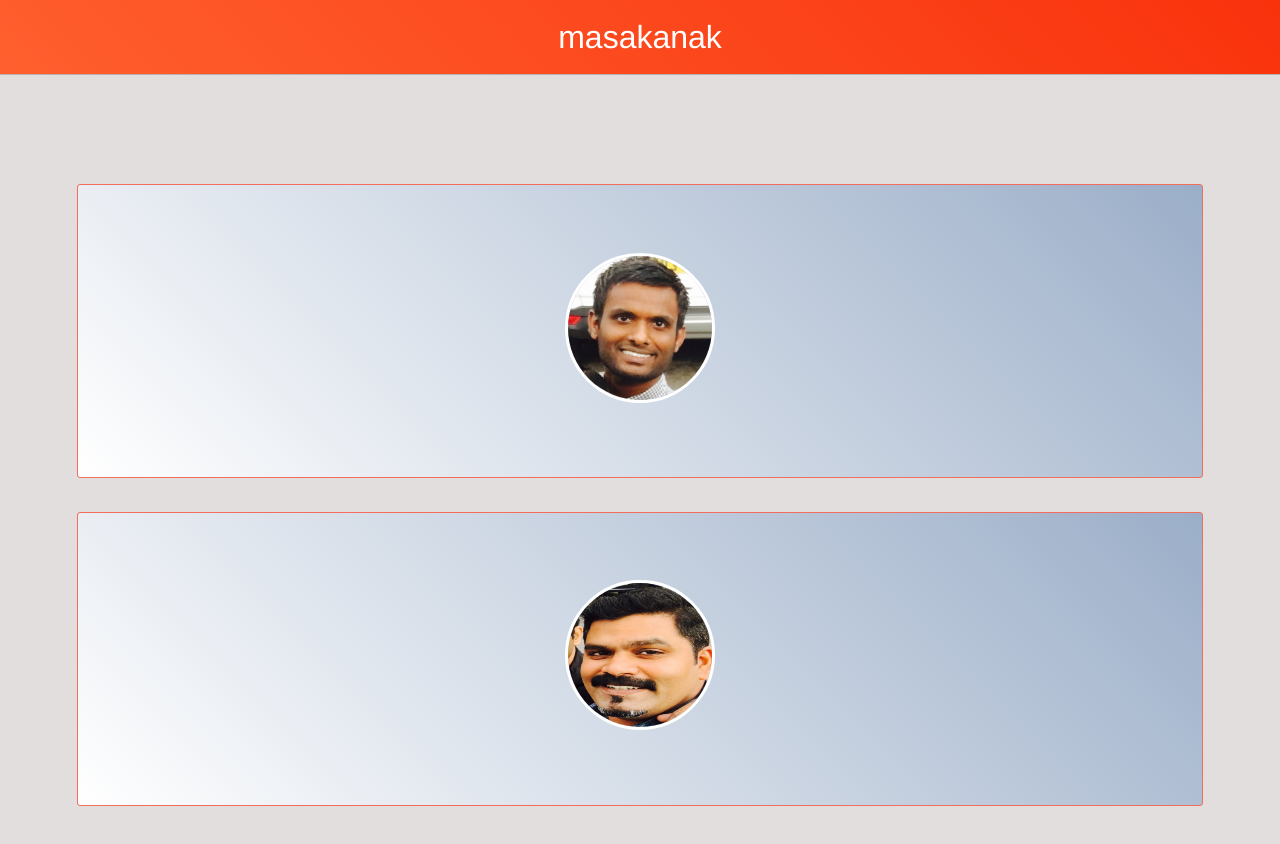
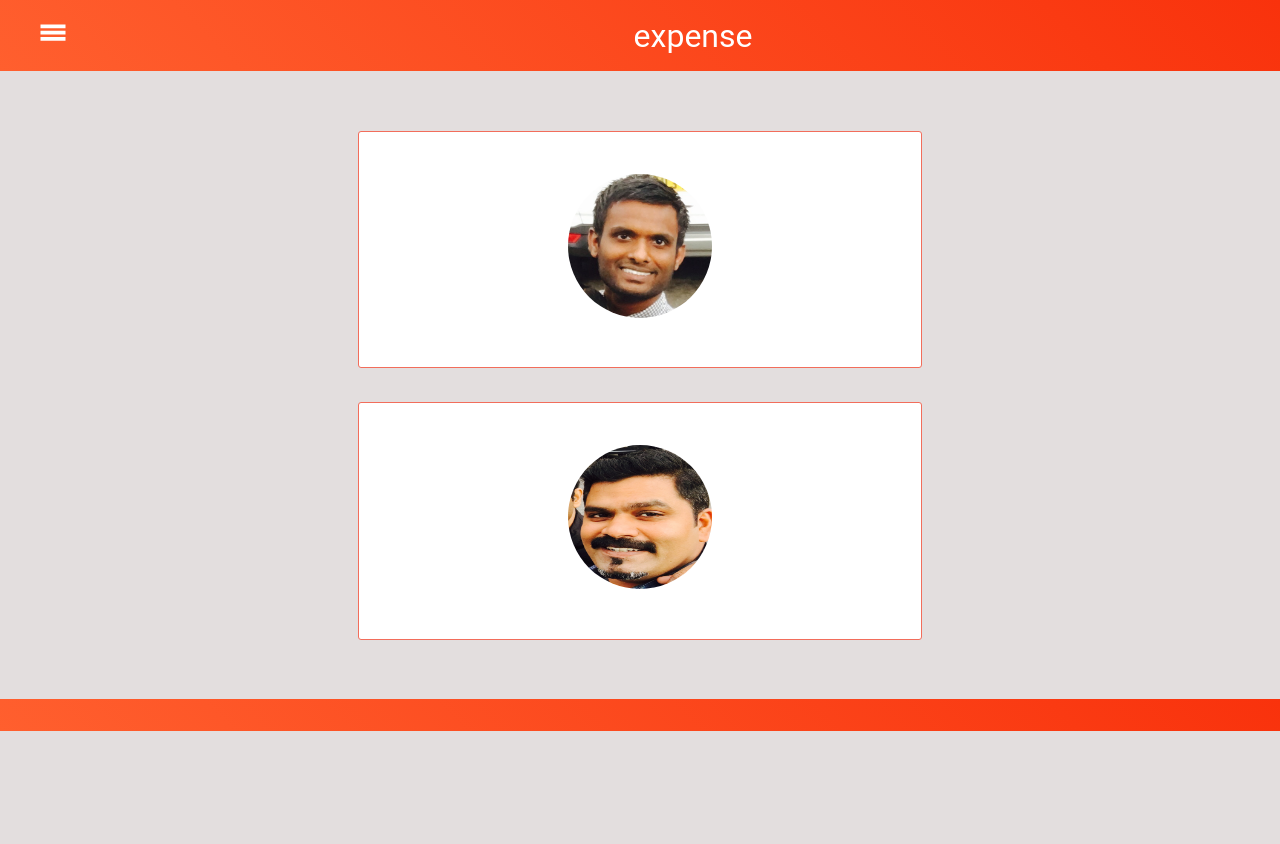
Before and after one commit to anoopmundathan/expense-calc, a React app: page / in a window 1280 px wide. Shown: the top 844 px of the page. After the commit the page ends 800 px from the top, so only its background shows below. Built offline with nearby package versions, Linux system fonts and the light colour scheme.

Commit message:
Add off-canvas menu

```diff
--- a/package.json
+++ b/package.json
@@ -19,6 +19,7 @@
     "query-string": "4.3.4",
     "react": "15.6.1",
     "react-dom": "15.6.1",
+    "react-router-dom": "4.1.1",
     "style-loader": "0.18.2",
     "url-loader": "0.5.9",
     "webpack": "3.1.0"
--- a/src/components/App.js
+++ b/src/components/App.js
@@ -1,5 +1,12 @@
 import React, { Component } from 'react';
 import PropTypes from 'prop-types';
+
+import Nav from './Nav';
+import Header from './Header';
+import Footer from './Footer';
+
+// import { BrowserRouter as Router, Route } from 'react-router-dom';
+
 import ExpenseList from './ExpenseList';
 import saveExpense from '../api';
 
@@ -52,7 +59,8 @@ class App extends Component {
             totalAmount: null,
             perHeadAmount: null,
             personOneFinalAmount: null,
-            personTwoFinalAmount: null
+            personTwoFinalAmount: null,
+            hamburgerClick: false
         }
     }
 
@@ -111,6 +119,12 @@ class App extends Component {
         saveExpense(expenseObj);
     }
 
+    onHamburgerClick() {
+        this.setState({
+            hamburgerClick: !this.state.hamburgerClick
+        });
+    }
+
     render() {
 
         const personOne = this.state.personOne;
@@ -122,13 +136,22 @@ class App extends Component {
         const personOneFinalAmount = this.state.personOneFinalAmount;
         const personTwoFinalAmount = this.state.personTwoFinalAmount;
 
+        const navClass = ['nav'];
+        let mainClass = null;
+        if(this.state.hamburgerClick) {
+            navClass.push('open');
+            mainClass = 'move';
+        }
+
         return(
             <div className='container'>
-                <div className='header'>
-                    <h1>masakanak</h1>
-                </div>
-                <div className='person-container'>
-
+                <Nav
+                    navClass={navClass}/>
+                <main className={mainClass}>
+                    <Header
+                        heading='expense'
+                        onHamburgerClick={this.onHamburgerClick.bind(this)}/>
+                    <div className='person-container'>
                     {!personOne &&
                         <Person
                             image={anoopPic}
@@ -190,7 +213,9 @@ class App extends Component {
                             <p>Vipin's Amount: {this.state.personTwoFinalAmount}</p>
                         </div>
                     }
-                </div>
+                    </div>
+                    <Footer />
+                </main>
             </div>
         );
     }
--- /dev/null
+++ b/src/components/Footer.js
@@ -0,0 +1,10 @@
+import React from 'react';
+
+const Footer = () => {
+    return(
+        <div className='footer'>
+        </div>
+    );
+}
+
+export default Footer;
--- /dev/null
+++ b/src/components/Header.js
@@ -0,0 +1,51 @@
+import React, { Component } from 'react';
+
+
+import PropTypes from 'prop-types';
+
+const Name = (props) => {
+    return(
+        <div className='name'>
+                <h1>{props.name}</h1>
+        </div>
+    );
+}
+
+Name.PropTypes = {
+    name: PropTypes.string.isRequired
+}
+
+const Menu = (props) => {
+    return(
+        <div className='menu'>
+            <a
+                id="menu"
+                onClick={props.onHamburgerClick}>
+                <svg xmlns="http://www.w3.org/2000/svg" viewBox="0 0 24 24">
+                    <path d="M2 6h20v3H2zm0 5h20v3H2zm0 5h20v3H2z"></path>
+                </svg>
+            </a>
+        </div>
+    );
+}
+
+Menu.PropTypes = {
+    onHamburgerClick: PropTypes.func.isRequired
+}
+
+const Header = (props) => {
+    return(
+        <div className='header'>
+            <Menu
+                onHamburgerClick={props.onHamburgerClick}/>
+            <Name name={props.heading}/>
+        </div>
+    );
+}
+
+Header.PropTypes = {
+    heading: PropTypes.string.isRequired,
+    onHamburgerClick: PropTypes.func.isRequired
+}
+
+export default Header;
--- /dev/null
+++ b/src/components/Nav.js
@@ -0,0 +1,16 @@
+import React from 'react';
+
+const navItems = ['Home', 'Expense', 'About'];
+const Nav = (props) => {
+    const menuItems = navItems.map(item => <li key={item}>{item}</li>);
+    return(
+       <div
+        className={props.navClass.join(' ')}>
+            <ul>
+                {menuItems}
+            </ul>
+        </div>
+    );
+}
+
+export default Nav;
--- a/src/index.css
+++ b/src/index.css
@@ -8,9 +8,49 @@ body {
     padding: 0;
     width: 100%;
     height: 100%;
-    font: normal 16px/1.5 'Helvetica Neue';
+    font: 16px/1.5 'Roboto', sans-serif;
     text-align: center;
     background: #e3dede;
+}
+
+main {
+    transform: translate(0, 0);
+    transition: transform 0.3s ease;
+}
+
+.move {
+     transform: translate(300px, 0);
+}
+
+.nav {
+    top: 0;
+    left: 0;
+    width: 300px;
+    height: 100%;
+    overflow: hidden;
+    position: absolute;
+    transform: translate(-300px, 0);
+    transition: transform 0.3s cubic-bezier(0.57, 0.01, 0, 0.97);
+    background: #F6B352;
+}
+
+.open {
+    transform: translate(0, 0);
+}
+
+.nav ul {
+    list-style: none;
+    margin: 0;
+    padding: 0;
+}
+
+.nav li {
+    padding: 5px;
+    margin: 3px;
+    background: #F6B352;
+}
+li:hover {
+    cursor: pointer;
 }
 
 .container {
@@ -19,10 +59,35 @@ body {
 }
 
 .header {
+    width: 100%;
+    min-height: 50px;
+    display: flex;
     background: linear-gradient(45deg, #ff5f2e, #f9320c);
-    min-height: 50px;
-    box-shadow: 0px 0px 0px 1px rgba(0, 0, 0, 0.2);
 }
+
+.menu,
+.name {
+    display: flex;
+    align-items: center;
+    justify-content: center;
+}
+.menu {
+    width: 16.66%;
+}
+
+.name {
+    width: 83.33%
+}
+
+a#menu svg {
+    width: 30px;
+    fill: #fff;
+}
+
+a#menu:hover {
+    cursor: pointer;
+}
+
 
 .header h1 {
     margin: 0;
@@ -34,7 +99,7 @@ body {
 .person-container {
     padding: 1%;
     width: 90%;
-    margin: 5% auto;
+    margin: 1% auto;
 
 }
 
@@ -44,7 +109,6 @@ body {
     padding-top: 1%;
     padding-bottom: 1%;
     border-radius: 3px;
-    background: linear-gradient(45deg, #fff, #9baec8);
     border: 1px solid #f26d5b;
 }
 
@@ -61,9 +125,6 @@ body {
     padding: 0;
 }
 
-.person-image {
-
-}
 
 .person-image img {
     width: 150px;
@@ -79,8 +140,12 @@ body {
     border: 3px solid #f26d5b;
 }
 
-.list-container {
-
+.footer {
+    display: flex;
+    align-items: flex-end;
+    width: 100%;
+    padding: 1em;
+    background: linear-gradient(45deg, #ff5f2e, #f9320c);
 }
 .list ul {
     margin: 0;
@@ -152,3 +217,16 @@ body {
     color: #fff;
     border-radius: 5px;
 }
+
+@media screen and (min-width: 500px) {
+    .person {
+        width: 50%;
+    }
+
+    .menu {
+        width: 8.33%;
+    }
+    .name {
+        width: 91.63%;
+    }
+}
```
Also changed, not shown: 2 other files (tests, documents, lock files or other folders).
